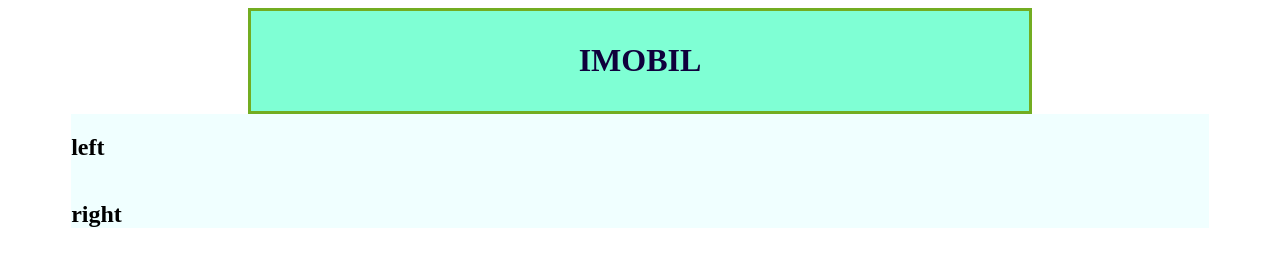
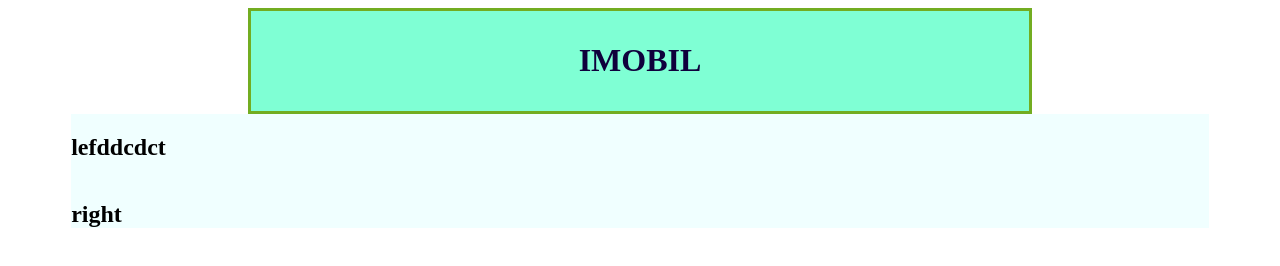
Before and after one commit to procopym/unicalc, a plain HTML site: page index.html in a window 1280 px wide. Drawn offline with Linux system fonts and the light colour scheme.

Commit message:
left changes

```diff
--- a/index.html
+++ b/index.html
@@ -15,7 +15,7 @@
 
 <main class="main">
   <section class="left">
-    <h1>left</h1>
+    <h1>lefddcdct</h1>
   </section>
   <section class="right">
     <h1>right</h1>
```
